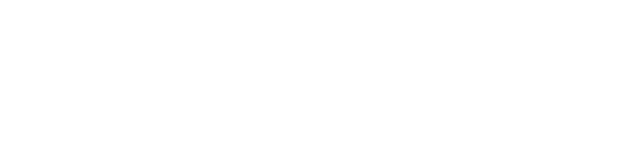
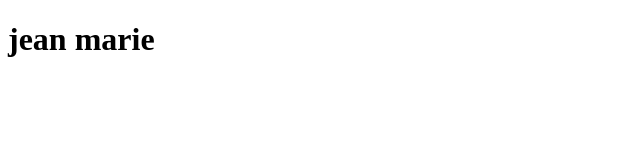
Before and after one commit to Donblack12/donbeni1, a plain HTML site: page ExerciceTd2/index.html in a window 1280 px wide. Shown: the whole page, without its empty margins (0-640 px from the left). Drawn offline with Linux system fonts and the light colour scheme.

Commit message:
index.html

```diff
--- a/ExerciceTd2/index.html
+++ b/ExerciceTd2/index.html
@@ -9,5 +9,6 @@
     <body>
 
     </body>
+    <h1> jean marie</h1>
 
 </html>
```
